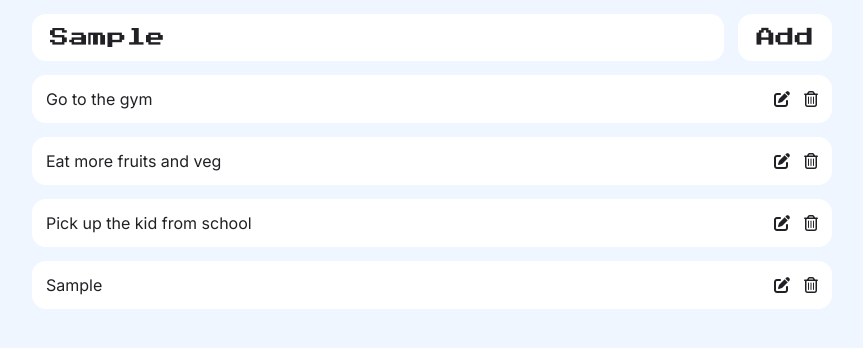
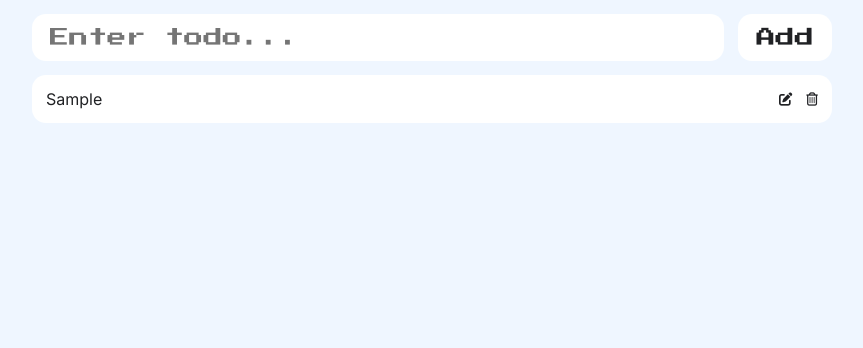
Before and after one commit to Jazib-Khan/React-To-Do-List, a React (Vite) app in the folder reactjs-todolist/: page / in a window 1280 px wide. Both pictures are taken after typing "Sample" into the empty fields and a click on the button "Add". Shown: the top 348 px of the page, without its empty margins (208-1071 px from the left). Built offline with nearby package versions, Linux system fonts and the light colour scheme.

Commit message:
To do cards can be deleted

```diff
--- a/reactjs-todolist/src/App.jsx
+++ b/reactjs-todolist/src/App.jsx
@@ -3,21 +3,28 @@ import TodoInput from "./components/TodoInput"
 import TodoList from "./components/TodoList"
 
 function App() {
-  const [todos, setTodos] = useState([ // useState is a hook that allows you to have state variables in functional components
-    'Go to the gym',
-    'Eat more fruits and veg',
-    'Pick up the kid from school'
-  ])
+  const [todos, setTodos] = useState([])// useState is a hook that allows you to have state variables in functional components
 
   function handleAddTodos(newTodo) {
     const newTodoList = [...todos, newTodo]
     setTodos(newTodoList)
   }
 
+  function handleDeleteTodo(index) {
+    const newTodoList = todos.filter((todo, todoIndex) => { // filter() creates a new array with all elements that pass the test implemented by the provided function
+      return todoIndex !== index
+    })
+    setTodos(newTodoList)
+  }
+
+  function handleEditTodo(index) {
+
+  }
+
   return (
     <>
       <TodoInput handleAddTodos={handleAddTodos} />
-      <TodoList todos={todos} />
+      <TodoList todos={todos} handleDeleteTodo={handleDeleteTodo} />
     </>
   )
 }
--- a/reactjs-todolist/src/components/TodoCard.jsx
+++ b/reactjs-todolist/src/components/TodoCard.jsx
@@ -1,13 +1,15 @@
 import React from 'react'
 
 export default function TodoCard(props) {
-    const {children} = props
+    const {children, handleDeleteTodo, index} = props
     return (
         <li className='todoItem'>
             {children}
             <div className='actionsContainer'>
-                <i className="fa-solid fa-pen-to-square"></i>
-                <i className="fa-regular fa-trash-can"></i>
+                <button><i className="fa-solid fa-pen-to-square"></i></button>
+                <button onClick={() => {
+                    handleDeleteTodo(props.index)
+                }}><i className="fa-regular fa-trash-can"></i></button>
             </div>
         </li>
     )
--- a/reactjs-todolist/src/components/TodoInput.jsx
+++ b/reactjs-todolist/src/components/TodoInput.jsx
@@ -13,6 +13,7 @@ export default function TodoInput(props) {
             }} placeholder="Enter todo..." />
             <button onClick={() => {
                 handleAddTodos(todoValue)
+                setTodoValue('')
             }}>Add</button>
         </header>
     )
--- a/reactjs-todolist/src/components/TodoList.jsx
+++ b/reactjs-todolist/src/components/TodoList.jsx
@@ -2,7 +2,8 @@ import React from 'react'
 import TodoCard from './TodoCard'
 
 export default function TodoList(props) {
-    const { todos } = props
+    const { todos } = props // destructuring the props object
+
 
     return (
         <ul className='main'>
```
